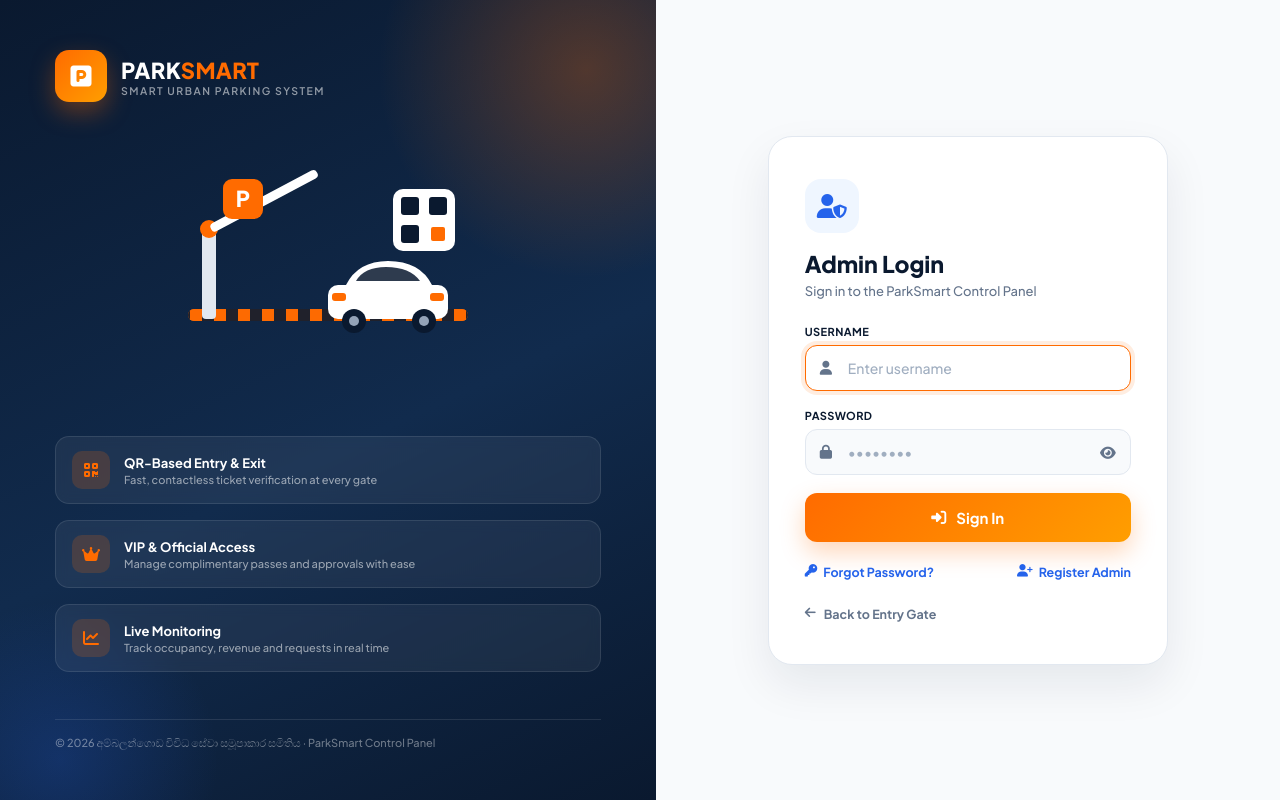
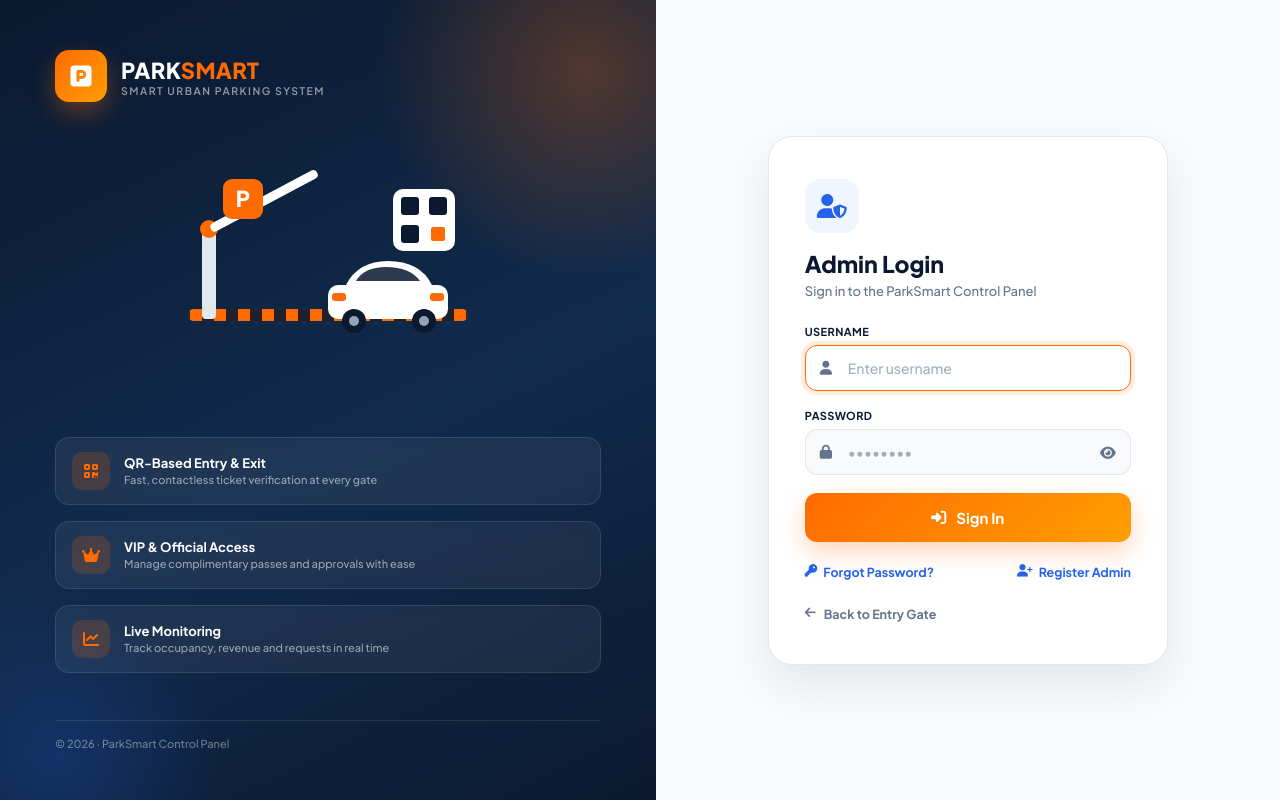
Before and after one commit to Tharu003/parking_system, a PHP site: page /admin_login.php in a window 1280 px wide. Run offline with PHP 8.4, Linux system fonts and the light colour scheme.

Commit message:
Update admin_login.php

```diff
--- a/admin_login.php
+++ b/admin_login.php
@@ -363,7 +363,7 @@ if (isset($_POST['admin_login'])) {
         </div>
 
         <div class="brand-footer-note">
-            &copy; <?php echo date('Y'); ?> අම්බලන්ගොඩ විවිධ සේවා සමූපාකාර සමිතිය &middot; ParkSmart Control Panel
+            &copy; <?php echo date('Y'); ?>  &middot; ParkSmart Control Panel
         </div>
     </div>
 
```
